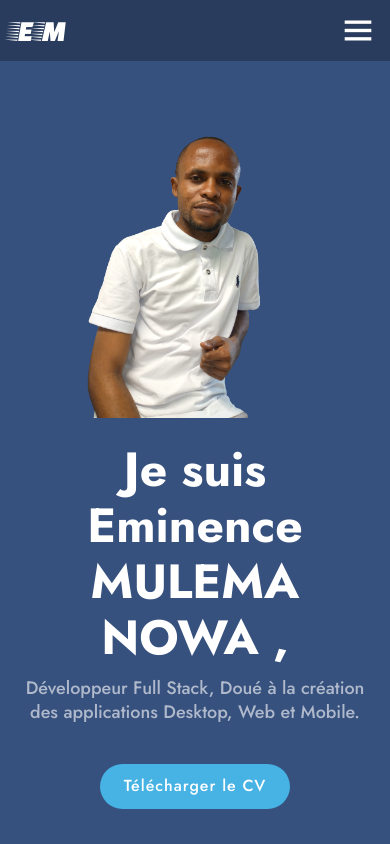
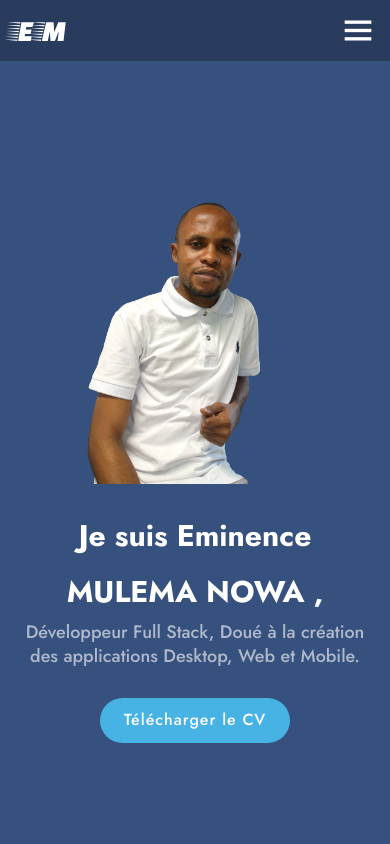
Before and after one commit to Eminence212/portfolio-client, a Vue app: page / in a window 390 px wide. Shown: the top 844 px of the page. Built offline with nearby package versions, Linux system fonts and the light colour scheme.

Commit message:
home responsive fixed

```diff
--- a/src/components/Home.vue
+++ b/src/components/Home.vue
@@ -14,7 +14,7 @@
           data-aos="fade-up"
           data-aos-delay="200"
         >
-          <span class="accueil__titre" id="text_accueil">
+          <span class="accueil__title" id="text_accueil">
             <!-- Des meilleures solutions pour votre entreprise -->
             Je suis Eminence MULEMA NOWA ,
           </span>
@@ -77,7 +77,7 @@ export default {
     padding-top: 72px;
   }
   h1,
-  &__titre {
+  &__title {
     margin: 0 0 10px 0;
     font-family: "Jost", sans-serif;
     font-size: 48px;
@@ -114,6 +114,19 @@ export default {
   }
 }
 @media (max-width: 1024px) {
+  .accueil {
+    &__title {
+      margin: 0;
+    }
+    h2 {
+      color: rgba(255, 255, 255, 0.6);
+      margin-bottom: 30px;
+      font-size: 24px;
+    }
+    .btn-get-started {
+      margin: 0;
+    }
+  }
   .btn-get-started {
     font-size: 16px;
     padding: 10px 24px 11px 24px;
@@ -133,6 +146,12 @@ export default {
       img {
         width: 50%;
       }
+    }
+    &__title {
+      font-size: 30px;
+    }
+    h2 {
+      margin-bottom: 0;
     }
   }
   .btn-get-started {
--- a/src/components/Service.vue
+++ b/src/components/Service.vue
@@ -72,7 +72,6 @@ export default {
     justify-content: center !important;
     align-items: center !important;
     .icon-box {
-      // position: relative;
       width: 100%;
     }
   }
```
